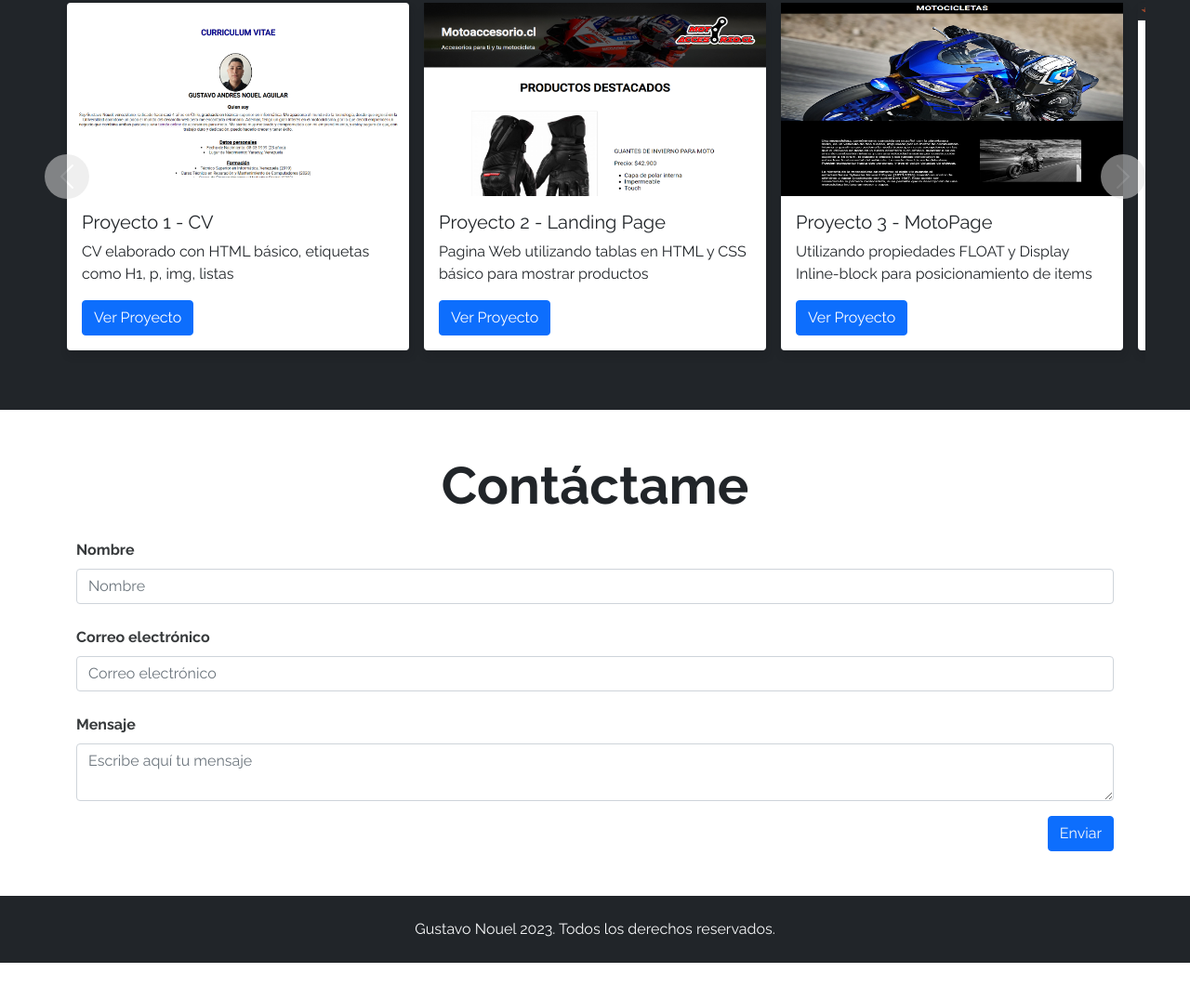
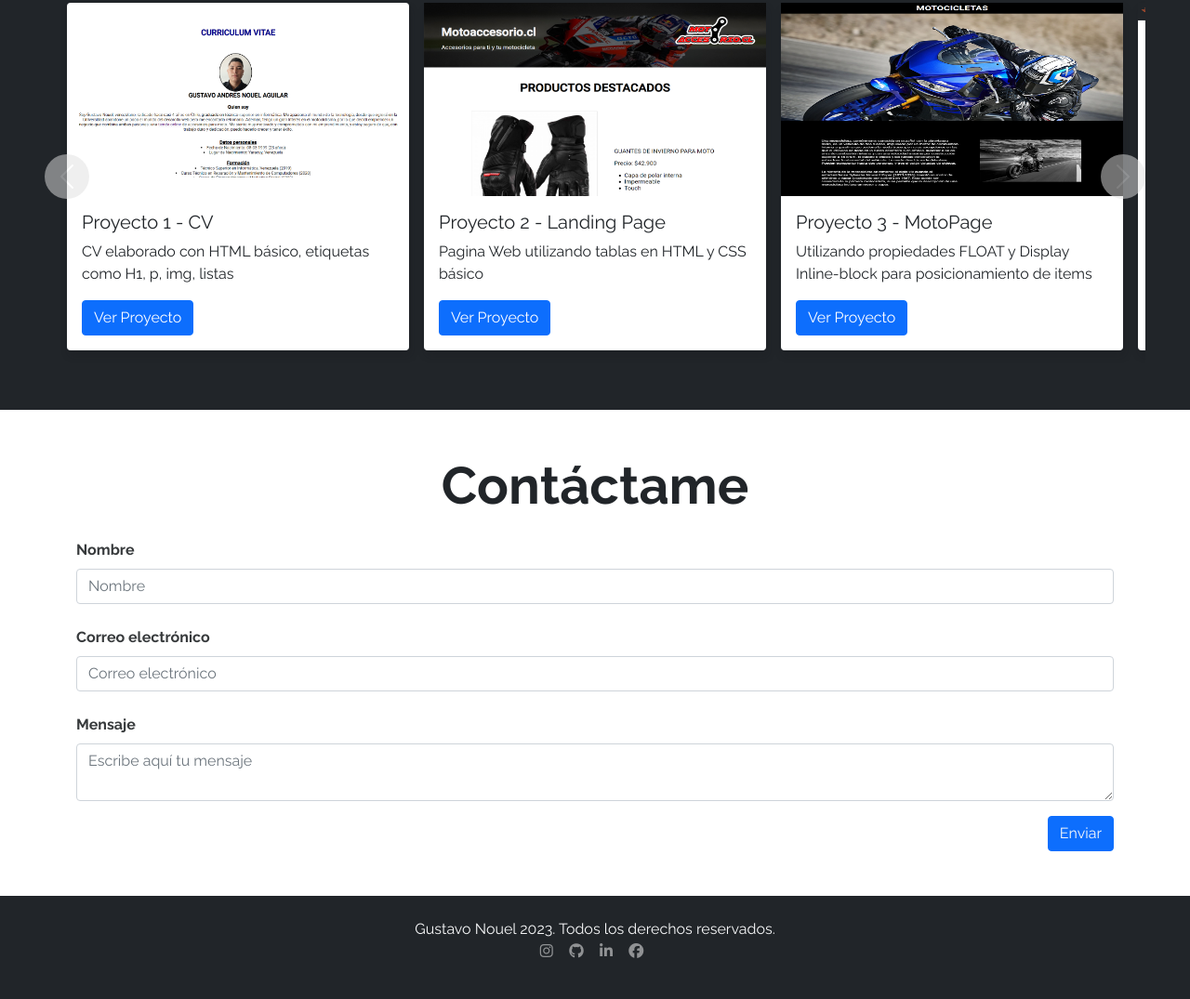
Before and after one commit to gustavoanouel/portfolio, a plain HTML site: page index.html in a window 1280 px wide. Shown: the part 1463-2538 px from the top of the page at 93% size. Before the commit the page ends 2499 px from the top, so only its background shows below. Drawn offline with nearby package versions, Linux system fonts and the light colour scheme.

Commit message:
Agregar redes sociales en footer

```diff
--- a/index.html
+++ b/index.html
@@ -172,8 +172,7 @@
               <div class="card-body">
                 <h5 class="card-title">Proyecto 2 - Landing Page</h5>
                 <p class="card-text">
-                  Pagina Web utilizando tablas en HTML y CSS básico para mostrar
-                  productos
+                  Pagina Web utilizando tablas en HTML y CSS básico
                 </p>
                 <a
                   href="https://gustavoanouel.github.io/DesafioCss/"
@@ -285,6 +284,36 @@
 
     <footer class="bg-dark text-center text-light p-4">
       <p class="mb-0">Gustavo Nouel 2023. Todos los derechos reservados.</p>
+      <ul class="social-list list-inline mx-auto">
+        <li class="list-inline-item me-0 me-md-1 me-lg-2">
+          <a
+            href="https://instagram.com/nouelgustavoa"
+            target="_blank"
+            class="instagram"
+            ><i class="fa-brands fa-instagram fa-fw text-white-50"></i
+          ></a>
+        </li>
+        <li class="list-inline-item me-0 me-md-1 me-lg-2">
+          <a href="https://github.com/gustavoanouel" target="_blank"
+            ><i class="fa-brands fa-github fa-fw text-white-50"></i
+          ></a>
+        </li>
+
+        <li class="list-inline-item me-0 me-md-1 me-lg-2">
+          <a
+            href="https://www.linkedin.com/in/gustavo-andr%C3%A9s-nouel-aguilar-07648a174/"
+            target="_blank"
+            ><i class="fa-brands fa-linkedin-in fa-fw text-white-50"></i
+          ></a>
+        </li>
+
+        <li class="list-inline-item me-0 me-md-1 me-lg-2">
+          <a href="https://facebook.com/nouelgustavoa" target="_blank"
+            ><i class="fa-brands fa-facebook fa-fw text-white-50"></i
+          ></a>
+        </li>
+      </ul>
+      <!--//social-list-->
     </footer>
 
     <script
```
